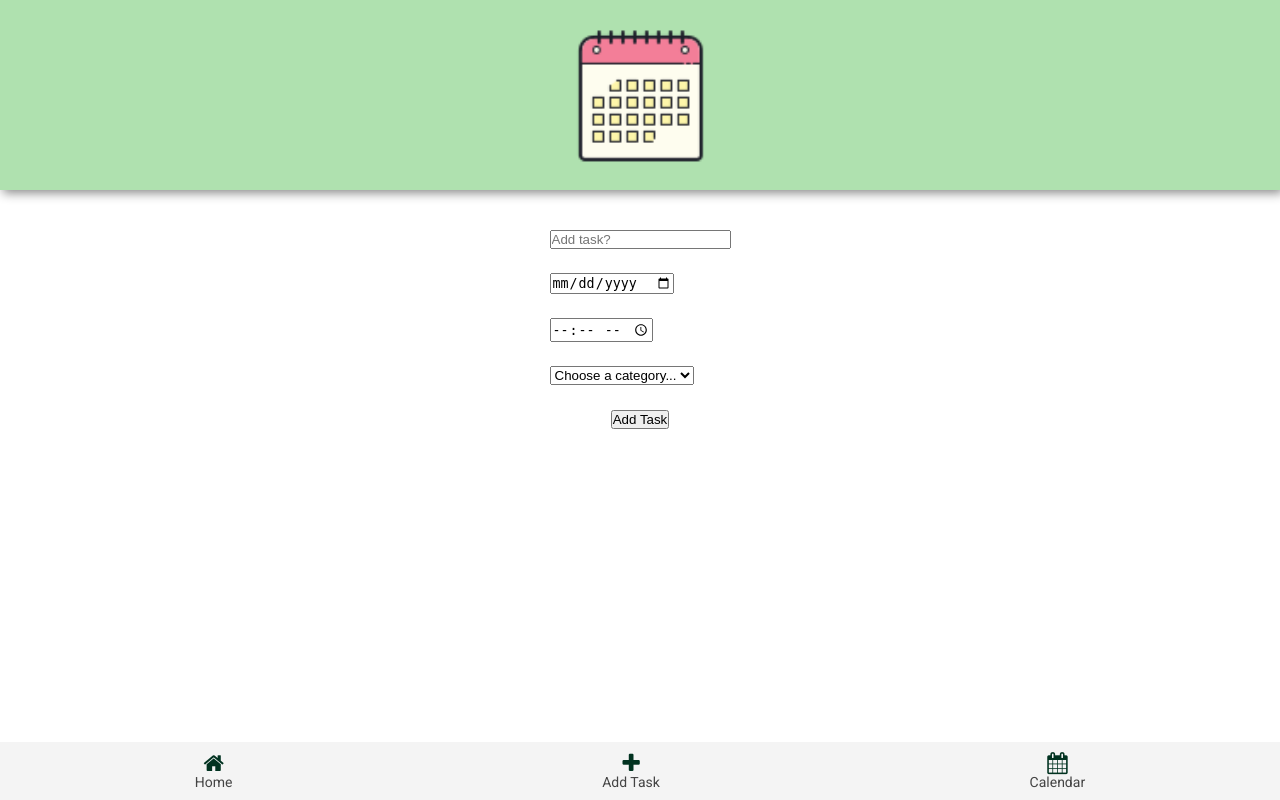
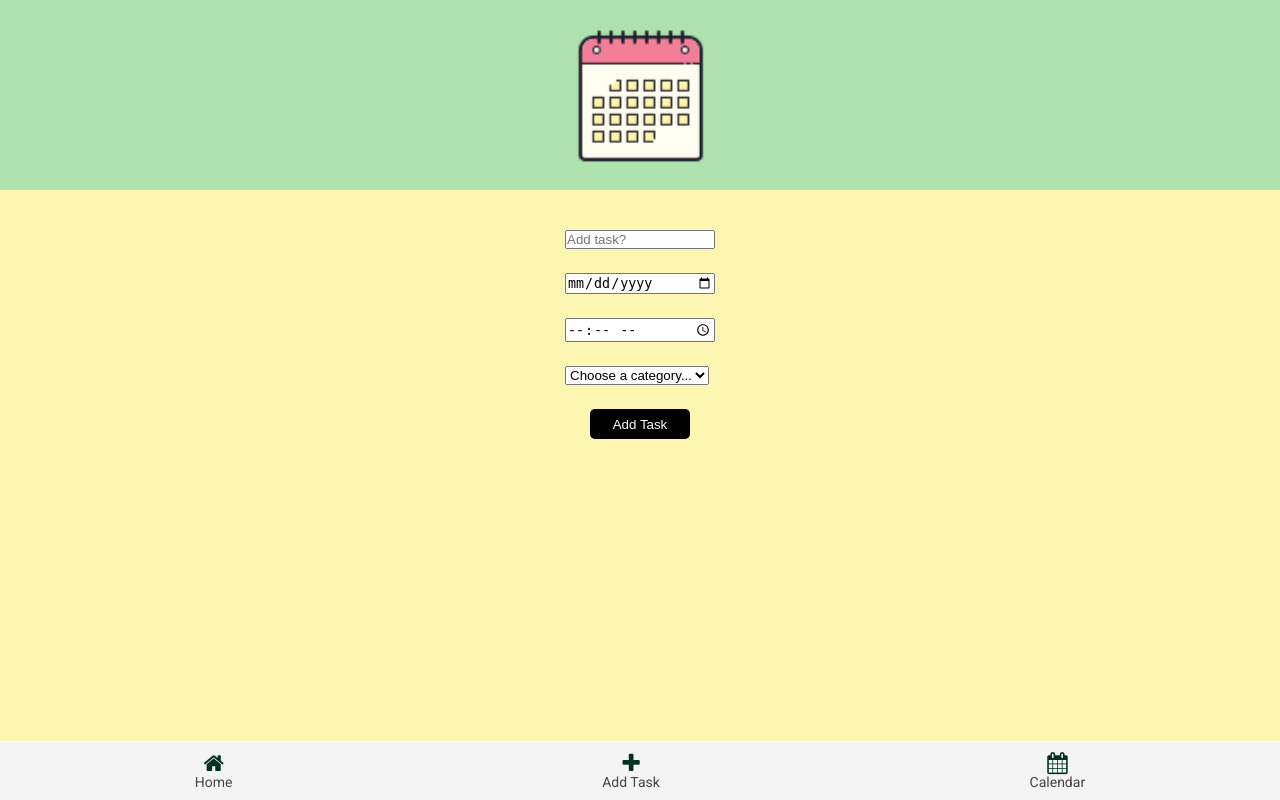
Before and after one commit to software-students-fall2022/web-app-exercise-team-12-1, a Flask app: page /add_event in a window 1280 px wide. Run offline with Flask 2, Linux system fonts and the light colour scheme; data that the repository does not hold is empty.

Commit message:
cleaned up add event pages

```diff
--- a/static/css/styles.css
+++ b/static/css/styles.css
@@ -254,6 +254,9 @@ td {
   font-size: 14px;
   margin-top: 5px;
   flex-shrink: 0;
+  position:absolute;
+  bottom:0;
+  width: 100%;
 }
 
 .home-footer ul{
@@ -281,13 +284,40 @@ form{
   padding-top: 40px;
   display: inline-block;
 }
-#form{
+
+.add-container {
   text-align: center;
+  background-color: #FDF6B3;
+  position:absolute;
+  overflow:auto;
+  width: 100%;
+  top: 190px;
+  bottom: 59px;
 }
+
+.add-container input {
+  width: 150px;
+}
+
+.add-container button {
+  width: 100px;
+  height: 30px;
+  background-color: black;
+  color: white;
+  border: none;
+  border-radius: 5px;
+  cursor: pointer;
+}
+
+.add-container button: :active {
+  transform: scale(0.98);
+}
+
 
 label, input, select{
   display: block;
 }
+
 label {
   margin-bottom: 5px;
 }
--- a/templates/addEvent.html
+++ b/templates/addEvent.html
@@ -1,36 +1,37 @@
-{% extends "base.html" %} {% block content %}
-
-<body>
+{% extends "base.html" %} {% block header %}
 <header class="home-header">
   <div class="container">
     <img src="/static/icons/logo.png" alt="" class="logo" />
   </div>
 </header>
-    <body id="form">
-      <form action="{{ url_for('create_record') }}" method="POST" role="form">
+{% endblock %} {% block content %}
+<div class="add-container">
+  <form
+    id="form"
+    action="{{ url_for('create_record') }}"
+    method="POST"
+    role="form"
+  >
     <div>
       <label>
-            <input id ="name" type="text" name="name" placeholder="Add task?" /> <br />
+        <input id="name" type="text" name="name" placeholder="Add task?" />
+        <br />
       </label>
-          <label>
-            <input id ="date" type="date" name="task-date" /> <br />
-          </label>
-          <label>
-            <input id="time" type="time" name="task-time" /> <br />
-          </label>
+      <label> <input id="date" type="date" name="task-date" /> <br /> </label>
+      <label> <input id="time" type="time" name="task-time" /> <br /> </label>
       <label>
         <select name="task-tag" id="tag">
-              <option value="" disabled selected hidden>Choose a category...</option>
+          <option value="" disabled selected hidden>
+            Choose a category...
+          </option>
           <option value="homework">Homework</option>
           <option value="exam">Exam</option>
           <option value="interview">Interview</option>
           <option value="misc">Misc.</option></select
         ><br />
       </label>
-          <button type="submit"> Add Task </button>
+      <button type="submit">Add Task</button>
     </div>
   </form>
 </div>
-</body>
-
 {% endblock %}
--- a/templates/home.html
+++ b/templates/home.html
@@ -71,7 +71,7 @@
       <td class="main-display-name">{{ event["name"] }}</td>
       <td class="display-time">{{ event["time"] }}</td>
       <td class="display-date">{{ event["date"] }}</td>
-
+      <!-- Display color tags based on event categories -->
       <td class="display-img">
         <img
           src="/static/icons/{{ event['tag'] }} tag.png"
```
Lines whose indentation alone changed are shown as unchanged.
